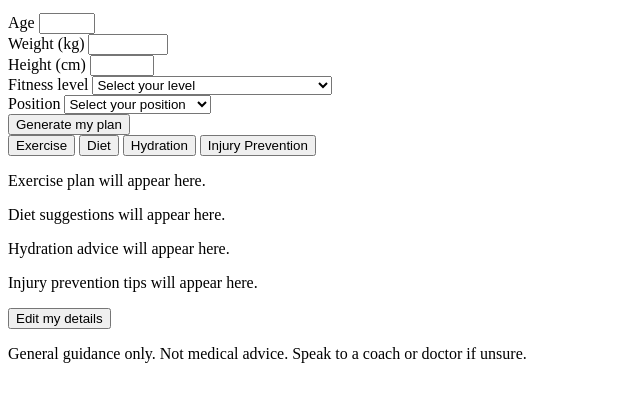
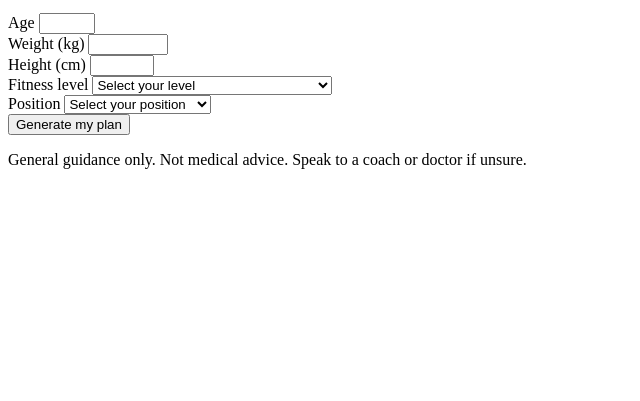
Before and after one commit to SupaStrike/footballer-optimization, a plain HTML site: page index.html in a window 1280 px wide. Shown: the part 101-502 px from the top of the page, without its empty margins (0-640 px from the left). Drawn offline with Linux system fonts and the light colour scheme.

Commit message:
Add hidden class and hide results screen

```diff
--- a/css/style.css
+++ b/css/style.css
@@ -0,0 +1,5 @@
+/* Hides any element that has the "hidden" class.
+   JavaScript will add and remove this class to switch screens and tabs. */
+.hidden {
+  display: none;
+}
--- a/index.html
+++ b/index.html
@@ -62,7 +62,7 @@
       </form>
     </section>
 
-    <section id="view-results" class="view">
+    <section id="view-results" class="view hidden">
 
       <div id="player-summary"></div>
 
@@ -77,15 +77,15 @@
         <p>Exercise plan will appear here.</p>
       </div>
 
-      <div id="tab-diet" class="tab-panel" role="tabpanel">
+      <div id="tab-diet" class="tab-panel hidden" role="tabpanel">
         <p>Diet suggestions will appear here.</p>
       </div>
 
-      <div id="tab-hydration" class="tab-panel" role="tabpanel">
+      <div id="tab-hydration" class="tab-panel hidden" role="tabpanel">
         <p>Hydration advice will appear here.</p>
       </div>
 
-      <div id="tab-injury" class="tab-panel" role="tabpanel">
+      <div id="tab-injury" class="tab-panel hidden" role="tabpanel">
         <p>Injury prevention tips will appear here.</p>
       </div>
 
```
